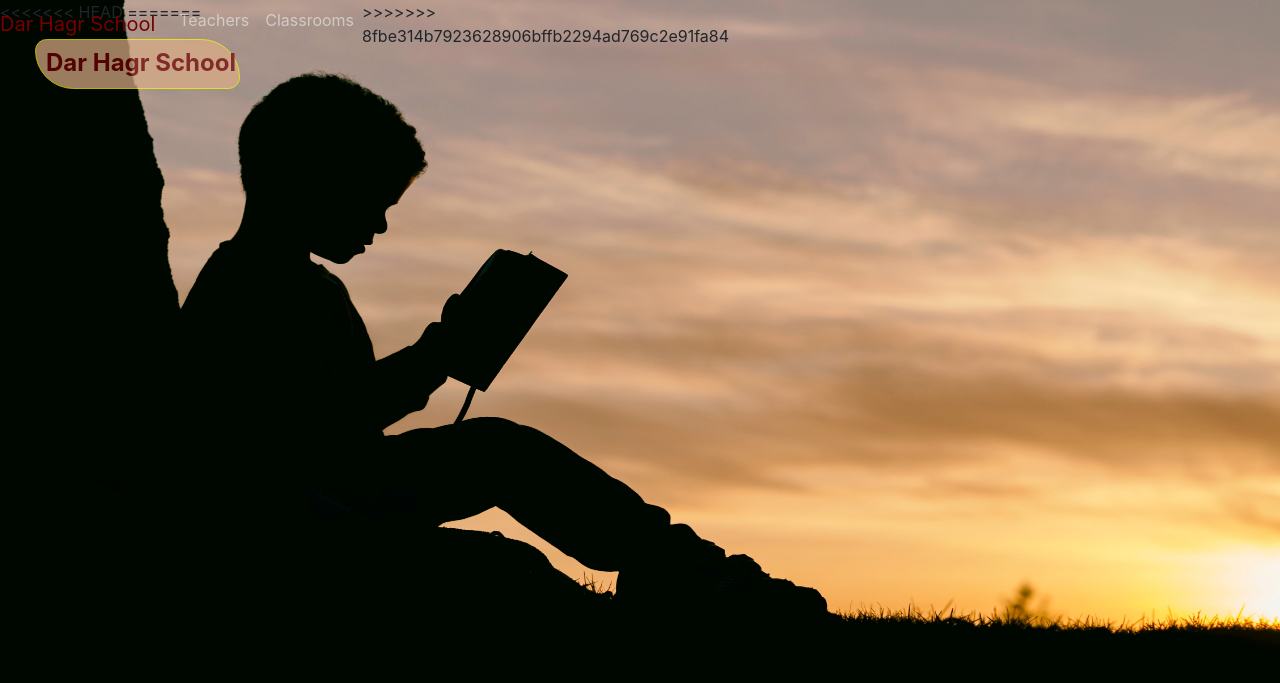
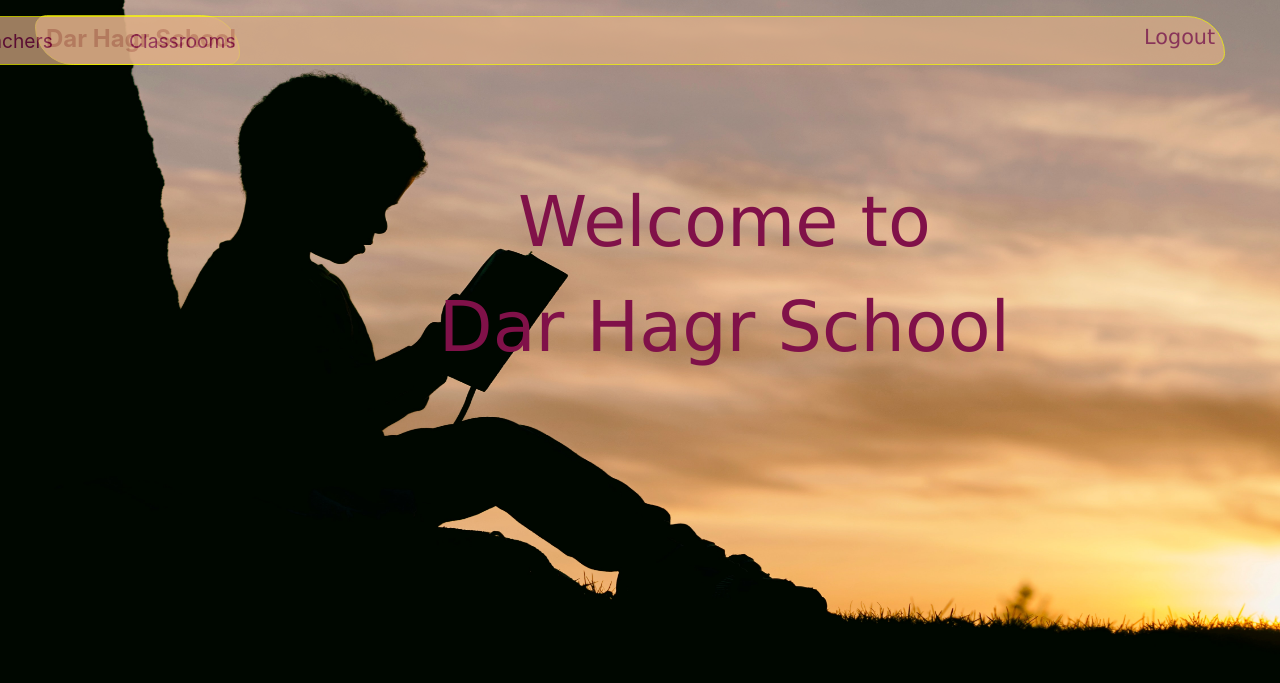
Before and after one commit to mn3m-cs/school_management, a Django app: page /school/ in a window 1280 px wide. Shown: the top 683 px of the page. Run offline with Django 3.2, Linux system fonts and the light colour scheme; a user stored in the database is signed in; some libraries are stand-ins or nearby versions.

Commit message:
base style

```diff
--- a/school/templates/school/base.html
+++ b/school/templates/school/base.html
@@ -13,28 +13,12 @@
     <title>SCHOOL</title>
     {%endblock%}
 </head>
-<<<<<<< HEAD
 <body class="b0">
   <div class="div01">
     <nav class="nav0 navbar navbar-expand-lg navbar-dark bg-primary">
         <a class="a1 navbar-brand" href="{% url 'school:home' %}"> Dar Hagr School </a>
     </nav>
   </div>
-=======
-<body>
-    <nav class="navbar navbar-expand-lg navbar-dark bg-primary">
-        <a class="navbar-brand" href="{% url 'school:home' %}"> Dar Hagr School </a>
-        <ul class="navbar-nav  mr-auto">
-        <!-- if the user is manager-->
-        {%if user.is_staff %}
-            <li class="nav-item"> <a class="nav-link" href="{% url 'school:teachers' %}"> Teachers </a></li>
-            <li class="nav-item"> <a class="nav-link" href="{% url 'school:classrooms' %}"> Classrooms </a></li>
-        {%endif%}
-        <!-- if the user is teacher-->
-        {% ifequal user.groups.all.0.name "Teacher" %}
-            <li class="nav-item"> <a class="nav-link" href="{% url 'school:my_courses' %}"> My Courses </a></li>
-        {%endifequal%}
->>>>>>> 8fbe314b7923628906bffb2294ad769c2e91fa84
 
   <div class="nav01">
       <nav>
```
